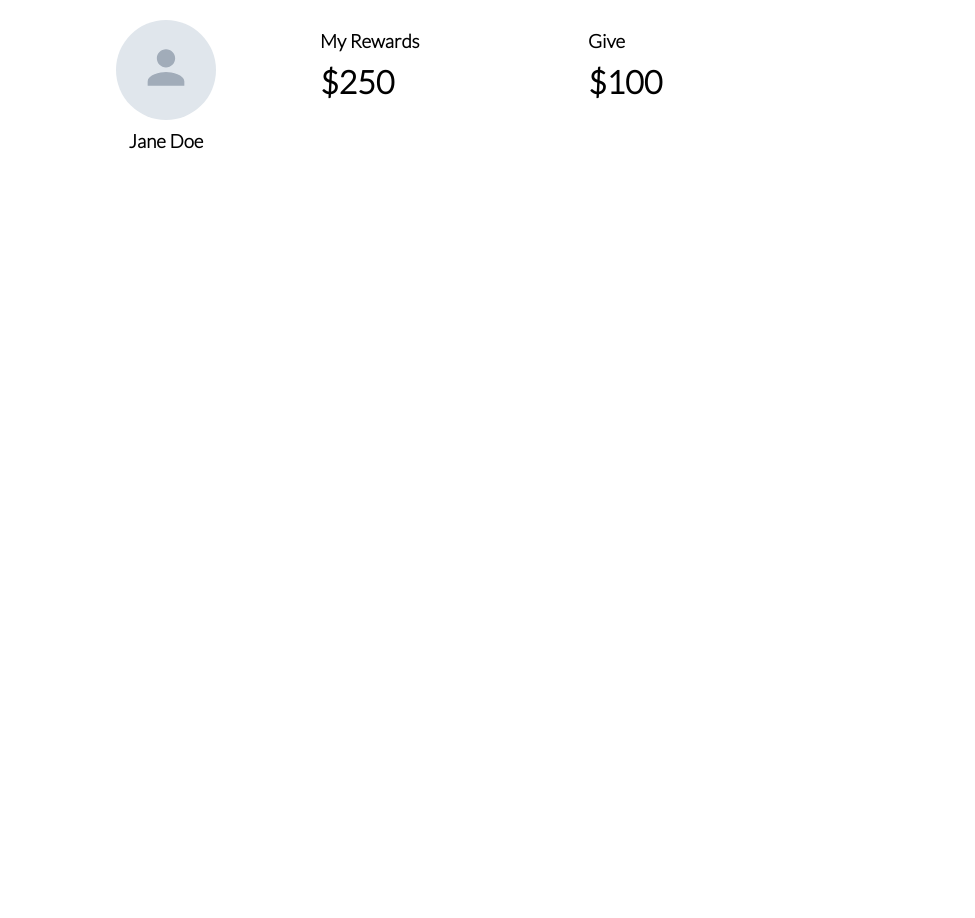
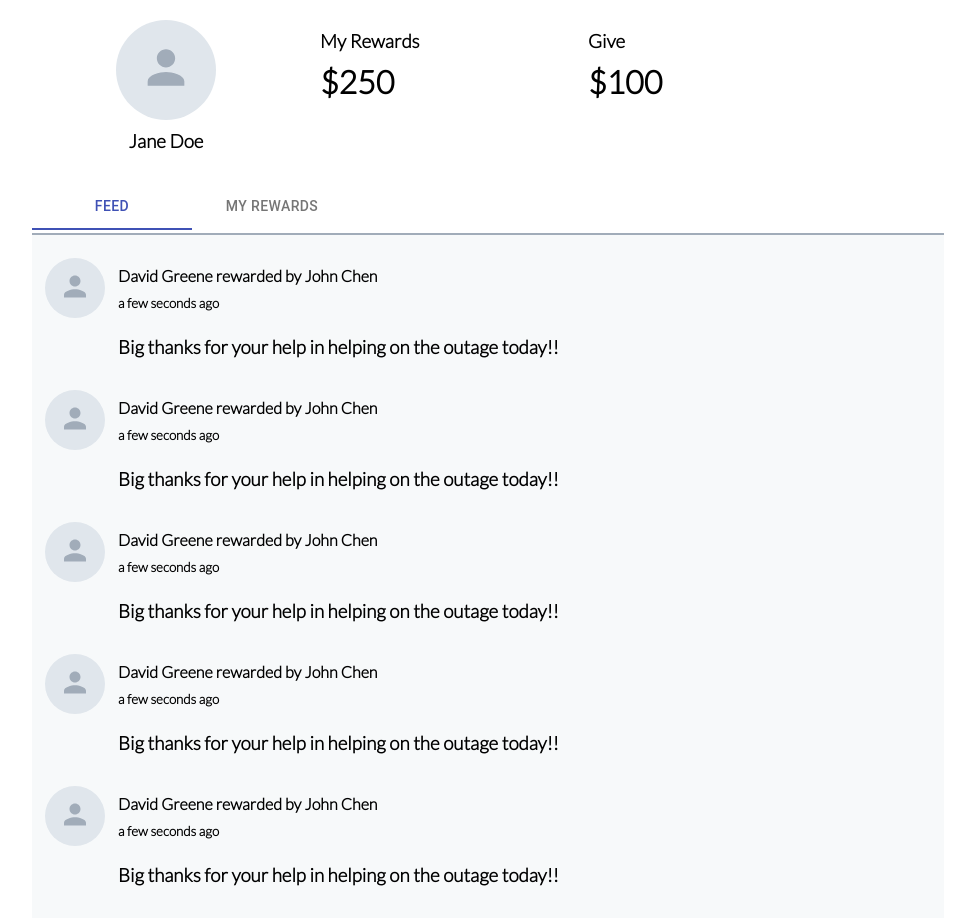
Before and after one commit to VladaGaravaya/PeerRewards, a React (Create React App) app: page / in a window 1280 px wide. Shown: the top 918 px of the page, without its empty margins (152-1127 px from the left). Before the commit the page ends 800 px from the top, so only its background shows below. Built offline with nearby package versions, Linux system fonts and the light colour scheme.

Commit message:
add item for feed

```diff
--- a/package.json
+++ b/package.json
@@ -12,6 +12,7 @@
     "@types/node": "^12.20.13",
     "@types/react": "^17.0.8",
     "@types/react-dom": "^17.0.5",
+    "moment": "^2.29.1",
     "react": "^17.0.2",
     "react-dom": "^17.0.2",
     "react-scripts": "4.0.3",
--- a/src/components/FeedAndMyRewards/index.tsx
+++ b/src/components/FeedAndMyRewards/index.tsx
@@ -1,6 +1,90 @@
+import React from "react";
+import { makeStyles, Tab, Tabs } from "@material-ui/core";
+import { RewardItem } from "..";
+
+const useStyles = makeStyles({
+    feedWrapp: {
+        width: "100%",
+        minHeight: "calc(100vh - 255px)",
+        backgroundColor: "#f7f9fa",
+        borderTop: "2px solid #a1acb9",
+        padding: "10px 0",
+        marginTop: 3,
+    },
+});
+
 const FeedAndMyRewards = () => {
+    const classes = useStyles();
+
+    const [tabNum, setTabNum] = React.useState(0);
+
+    const handleChange = (_event: any, newValue: number) => {
+        setTabNum(newValue);
+    };
+
     return (
-        <div />
+        <div>
+            <Tabs
+                value={tabNum}
+                onChange={handleChange}
+                indicatorColor="primary"
+                textColor="primary"
+            >
+                <Tab label="Feed" />
+                <Tab label="My Rewards" />
+            </Tabs>
+            <div className={classes.feedWrapp}>
+                <RewardItem reward={{
+                    id: "1",
+                    userTo: "David Greene",
+                    userBy: "John Chen",
+                    date: (new Date()).toISOString(),
+                    comment: "Big thanks for your help in helping on the outage today!!",
+                }}/>
+                <RewardItem reward={{
+                    id: "1",
+                    userTo: "David Greene",
+                    userBy: "John Chen",
+                    date: (new Date()).toISOString(),
+                    comment: "Big thanks for your help in helping on the outage today!!",
+                }}/>
+                <RewardItem reward={{
+                    id: "1",
+                    userTo: "David Greene",
+                    userBy: "John Chen",
+                    date: (new Date()).toISOString(),
+                    comment: "Big thanks for your help in helping on the outage today!!",
+                }}/>
+                <RewardItem reward={{
+                    id: "1",
+                    userTo: "David Greene",
+                    userBy: "John Chen",
+                    date: (new Date()).toISOString(),
+                    comment: "Big thanks for your help in helping on the outage today!!",
+                }}/>
+                <RewardItem reward={{
+                    id: "1",
+                    userTo: "David Greene",
+                    userBy: "John Chen",
+                    date: (new Date()).toISOString(),
+                    comment: "Big thanks for your help in helping on the outage today!!",
+                }}/>
+                <RewardItem reward={{
+                    id: "1",
+                    userTo: "David Greene",
+                    userBy: "John Chen",
+                    date: (new Date()).toISOString(),
+                    comment: "Big thanks for your help in helping on the outage today!!",
+                }}/>
+                <RewardItem reward={{
+                    id: "1",
+                    userTo: "David Greene",
+                    userBy: "John Chen",
+                    date: (new Date()).toISOString(),
+                    comment: "Big thanks for your help in helping on the outage today!!",
+                }}/>
+            </div>
+        </div>
     );
 };
 
--- /dev/null
+++ b/src/components/RewardItem/index.tsx
@@ -0,0 +1,45 @@
+import React from "react";
+import { makeStyles } from "@material-ui/core";
+import { UserIcon } from "..";
+import { RewardInfo } from "../../models/RewardInfo";
+import moment from "moment";
+
+const useStyles = makeStyles({
+    rewardWrapp: {
+        display: "flex",
+        width: "100%",
+    },
+    rewardIconSection: {
+        padding: 13,
+    },
+});
+
+interface RewardItemPops {
+    reward: RewardInfo;
+}
+
+const RewardItem = ({
+    reward,
+}: RewardItemPops) => {
+    const classes = useStyles();
+
+    const getTimeAgo = () => {
+        const diff = Number(new Date()) - Number(new Date(reward.date));
+        return diff > 24 * 60 * 60 * 1000 ? moment(reward.date).format("MMM DD, YYYY") : moment(reward.date).fromNow();
+    };
+
+    return (
+        <div className={classes.rewardWrapp}>
+            <div className={classes.rewardIconSection}>
+                <UserIcon size="small" />
+            </div>
+            <div>
+                <h4 style={{ marginBottom: 10 }}>{reward.userTo} rewarded by {reward.userBy}</h4>
+                <h5 style={{ margin: 0 }}>{getTimeAgo()}</h5>
+                <h3 style={{ marginTop: 25 }}>{reward.comment}</h3>
+            </div>
+        </div>
+    );
+};
+
+export default RewardItem;
--- a/src/components/UserIcon/index.tsx
+++ b/src/components/UserIcon/index.tsx
@@ -3,9 +3,9 @@ import PersonSharpIcon from '@material-ui/icons/PersonSharp';
 
 const useStyles = makeStyles({
     userIconSmall: {
-        borderRadius: 30,
-        width: 30,
-        height: 30,
+        borderRadius: 60,
+        width: 60,
+        height: 60,
         backgroundColor: "#e0e6ec",
     },
     userIconLarge: {
--- a/src/components/index.ts
+++ b/src/components/index.ts
@@ -1,5 +1,6 @@
 import FeedAndMyRewards from './FeedAndMyRewards';
 import UserInfo from './UserInfo';
 import UserIcon from './UserIcon';
+import RewardItem from './RewardItem';
 
-export { FeedAndMyRewards, UserInfo, UserIcon };
+export { FeedAndMyRewards, UserInfo, UserIcon, RewardItem };
--- /dev/null
+++ b/src/models/RewardInfo.ts
@@ -0,0 +1,7 @@
+export interface RewardInfo {
+    id: string;
+    userTo: string;
+    userBy: string;
+    date: string;
+    comment: string;
+}
```
Also changed, not shown: 1 other file (tests, documents, lock files or other folders).
